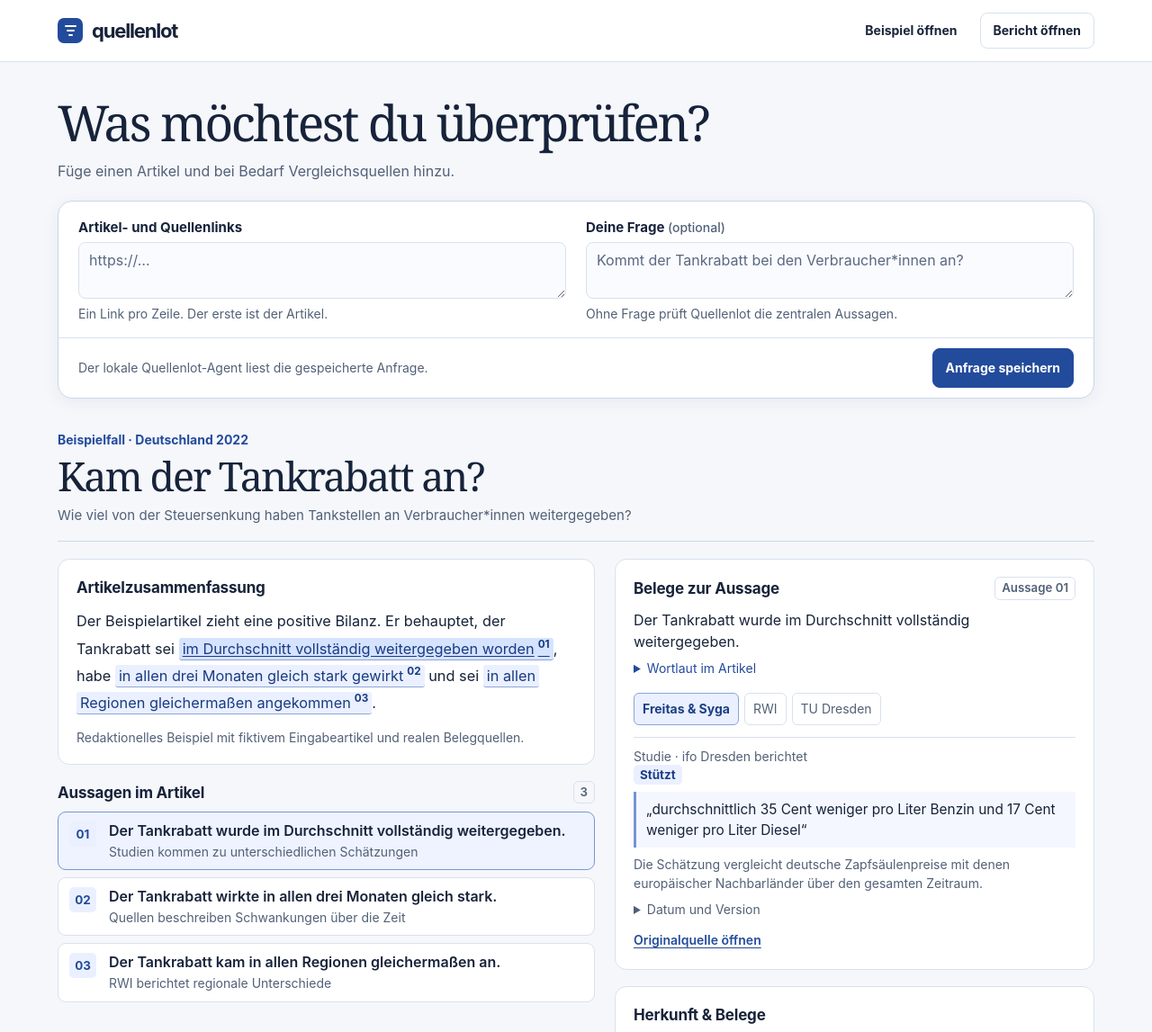
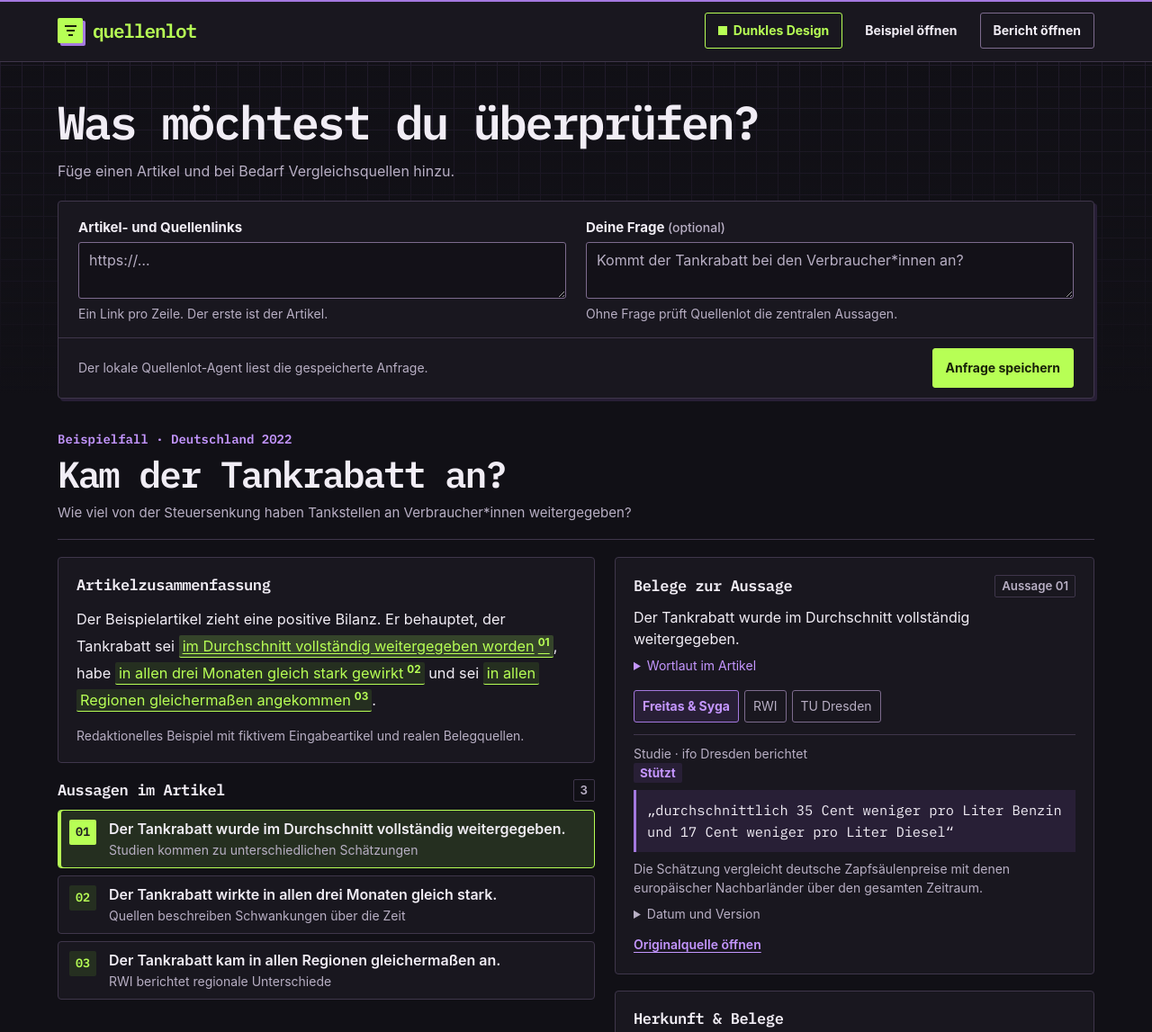
Before and after one commit to fragilepeach/quellenlot, a plain HTML site: page web/index.html in a window 1280 px wide. Shown: the top 1147 px of the page at 90% size. Drawn offline with Linux system fonts and the light colour scheme.

Commit message:
Add a retro dark theme to the Quellenlot GUI

```diff
--- a/web/index.html
+++ b/web/index.html
@@ -3,8 +3,9 @@
 <head>
   <meta charset="utf-8">
   <meta name="viewport" content="width=device-width, initial-scale=1">
-  <meta name="color-scheme" content="light">
+  <meta name="color-scheme" content="dark light">
   <title>Quellenlot · Artikel prüfen</title>
+  <script src="theme.js"></script>
   <link rel="stylesheet" href="styles.css">
   <script src="app.js" defer></script>
 </head>
@@ -14,6 +15,7 @@
     <div class="shell masthead-inner">
       <div class="brand"><span class="brand-mark" aria-hidden="true"><i></i><i></i><i></i></span>quellenlot</div>
       <div class="masthead-actions">
+        <button id="theme-toggle" class="outline-button theme-toggle" type="button" aria-pressed="true" hidden>Dunkles Design</button>
         <button id="demo" class="quiet-button" type="button">Beispiel öffnen</button>
         <button id="open-report" class="outline-button" type="button">Bericht öffnen</button>
         <input id="report-file" type="file" accept=".json,application/json" hidden>
--- a/web/styles.css
+++ b/web/styles.css
@@ -1,28 +1,89 @@
+@font-face {
+  font-family: 'IBM Plex Mono';
+  src: url('fonts/IBMPlexMono-Regular.woff2') format('woff2');
+  font-weight: 400;
+  font-display: swap;
+}
+
+@font-face {
+  font-family: 'IBM Plex Mono';
+  src: url('fonts/IBMPlexMono-SemiBold.woff2') format('woff2');
+  font-weight: 600;
+  font-display: swap;
+}
+
 :root {
+  color-scheme: dark;
   font-family: Inter, system-ui, sans-serif;
-  color: #17233a;
-  background: #f5f7fb;
+  color: var(--ink);
+  background: var(--page);
   font-synthesis: none;
-  --ink: #17233a;
-  --subtle: #526077;
-  --border: #d9e1ee;
-  --blue: #234b9b;
-  --blue-strong: #1d3f85;
-  --blue-pale: #eaf0ff;
-  --white: #fff;
+  --mono: 'IBM Plex Mono', ui-monospace, monospace;
+  --page: #111016;
+  --panel: #19171f;
+  --input: #131118;
+  --ink: #f1edf5;
+  --subtle: #b8afc4;
+  --border: #3f364b;
+  --control-border: #7d6b8e;
+  --grid: #211b2b;
+  --green: #b7ff55;
+  --green-wash: #252f20;
+  --green-hover: #35442a;
+  --purple: #c496ff;
+  --purple-line: #a478df;
+  --purple-wash: #281f36;
+  --error: #ffaaa3;
+  --error-wash: #391d27;
+  --caution: #f6d283;
+  --caution-wash: #392a1d;
+  --lime-fill: #b7ff55;
+  --lime-hover: #d3ff93;
+  --lime-ink: #182209;
+}
+
+:root[data-theme="light"] {
+  color-scheme: light;
+  --page: #f7f4fb;
+  --panel: #fffdff;
+  --input: #faf7fe;
+  --ink: #24202b;
+  --subtle: #5c5068;
+  --border: #d8cce4;
+  --control-border: #927da9;
+  --grid: #ece4f4;
+  --green: #385d17;
+  --green-wash: #edf6e5;
+  --green-hover: #e0f0d2;
+  --purple: #6632a7;
+  --purple-line: #8652be;
+  --purple-wash: #f1e8fb;
+  --error: #9d2f30;
+  --error-wash: #fbe9e9;
+  --caution: #6f4600;
+  --caution-wash: #fbefd7;
 }
 
 * { box-sizing: border-box; }
 [hidden] { display: none !important; }
-body { margin: 0; padding-bottom: 32px; }
+body {
+  margin: 0;
+  padding-bottom: 32px;
+  background-image:
+    linear-gradient(to bottom, transparent 68px, var(--page) 440px),
+    linear-gradient(var(--grid) 1px, transparent 1px),
+    linear-gradient(90deg, var(--grid) 1px, transparent 1px);
+  background-size: auto, 24px 24px, 24px 24px;
+}
 h1, h2, h3, p, blockquote { margin: 0; }
+h1, h2, h3, blockquote, q, .brand { font-family: var(--mono); }
 button, textarea { font: inherit; }
 button, summary { cursor: pointer; }
 button { color: inherit; }
-a { color: var(--blue); text-underline-offset: 0.19em; }
+a { color: var(--purple); text-underline-offset: 0.19em; }
 button:focus-visible, a:focus-visible, summary:focus-visible, textarea:focus-visible,
 [tabindex="-1"]:focus-visible {
-  outline: 3px solid #245bcc;
+  outline: 3px solid var(--purple);
   outline-offset: 4px;
 }
 
@@ -32,8 +93,8 @@ button:focus-visible, a:focus-visible, summary:focus-visible, textarea:focus-vis
   inset: 10px auto auto 10px;
   z-index: 2;
   padding: 12px;
-  color: var(--blue);
-  background: var(--white);
+  color: var(--purple);
+  background: var(--panel);
   transform: translateY(-200%);
 }
 .skip-link:focus { transform: none; }
@@ -45,9 +106,9 @@ button:focus-visible, a:focus-visible, summary:focus-visible, textarea:focus-vis
   clip-path: inset(50%);
   white-space: nowrap;
 }
-.masthead { background: var(--white); border-bottom: 1px solid var(--border); }
+.masthead { background: var(--panel); border-bottom: 1px solid var(--border); box-shadow: inset 0 2px var(--purple-line); }
 .masthead-inner { display: flex; justify-content: space-between; align-items: center; gap: 16px; min-height: 68px; }
-.brand { display: flex; align-items: center; gap: 10px; font-size: 1.38rem; font-weight: 750; letter-spacing: -0.055em; }
+.brand { display: flex; align-items: center; gap: 11px; color: var(--green); font-size: 1.32rem; font-weight: 600; letter-spacing: -0.055em; }
 .brand-mark {
   display: flex;
   flex-direction: column;
@@ -56,15 +117,16 @@ button:focus-visible, a:focus-visible, summary:focus-visible, textarea:focus-vis
   gap: 3px;
   width: 28px;
   height: 28px;
-  border-radius: 7px;
-  background: var(--blue);
+  border-radius: 2px;
+  background: var(--lime-fill);
+  box-shadow: 3px 3px var(--purple-line);
 }
-.brand-mark i { width: 13px; height: 2px; border-radius: 3px; background: var(--white); }
+.brand-mark i { width: 13px; height: 2px; background: var(--lime-ink); }
 .brand-mark i:nth-child(2) { width: 9px; }
 .brand-mark i:nth-child(3) { width: 5px; }
 .masthead-actions { display: flex; align-items: center; gap: 10px; }
 .quiet-button, .outline-button, .primary-button {
-  border-radius: 8px;
+  border-radius: 3px;
   min-height: 40px;
   padding: 8px 14px;
   font-size: 0.875rem;
@@ -72,26 +134,35 @@ button:focus-visible, a:focus-visible, summary:focus-visible, textarea:focus-vis
   font-weight: 670;
 }
 .quiet-button { border: 1px solid transparent; background: transparent; }
-.quiet-button:hover { background: var(--blue-pale); }
-.outline-button { border: 1px solid var(--border); background: var(--white); }
-.outline-button:hover { border-color: var(--blue); }
-.primary-button { border: 1px solid var(--blue); color: var(--white); background: var(--blue); min-height: 44px; }
-.primary-button:hover { background: var(--blue-strong); }
+.quiet-button:hover { background: var(--purple-wash); }
+.outline-button { border: 1px solid var(--control-border); background: var(--panel); }
+.outline-button:hover { border-color: var(--purple); }
+.primary-button { border: 1px solid var(--green); color: var(--lime-ink); background: var(--lime-fill); min-height: 44px; }
+.primary-button:hover { background: var(--lime-hover); }
+.theme-toggle::before {
+  content: '';
+  display: inline-block;
+  width: 8px;
+  height: 8px;
+  margin-inline-end: 7px;
+  border: 1px solid var(--subtle);
+}
+.theme-toggle[aria-pressed="true"] { color: var(--green); border-color: var(--green); }
+.theme-toggle[aria-pressed="true"]::before { background: currentColor; border-color: currentColor; }
 
 .intake { padding-top: 38px; }
 h1, h2 {
-  font-family: Georgia, 'Times New Roman', serif;
-  font-weight: 500;
+  font-weight: 600;
   letter-spacing: -0.045em;
   text-wrap: balance;
 }
-h1 { font-size: clamp(2.2rem, 4.3vw, 3.5rem); line-height: 1.07; }
+h1 { font-size: clamp(1.9rem, 4.3vw, 3.25rem); line-height: 1.13; }
 .intro { margin-block: 12px 21px; font-size: 1rem; line-height: 1.5; color: var(--subtle); }
 .composer {
-  border: 1px solid #cbd6ea;
-  border-radius: 16px;
-  background: var(--white);
-  box-shadow: 0 4px 18px #182b5210;
+  border: 1px solid var(--border);
+  border-radius: 4px;
+  background: var(--panel);
+  box-shadow: 3px 3px var(--purple-wash);
 }
 .composer-fields { display: grid; grid-template-columns: 1fr 1fr; gap: 22px; padding: 19px 22px 16px; }
 .field { min-width: 0; }
@@ -102,16 +173,16 @@ h1 { font-size: clamp(2.2rem, 4.3vw, 3.5rem); line-height: 1.07; }
   width: 100%;
   min-height: 63px;
   padding: 9px 11px;
-  border: 1px solid var(--border);
-  border-radius: 8px;
+  border: 1px solid var(--control-border);
+  border-radius: 3px;
   resize: vertical;
-  background: #f9fbff;
+  background: var(--input);
   color: var(--ink);
   font-size: 1rem;
   line-height: 1.35;
 }
-.field textarea::placeholder { color: #5b6880; opacity: 1; }
-.field textarea[aria-invalid="true"] { border-color: #a12727; }
+.field textarea::placeholder { color: var(--subtle); opacity: 1; }
+.field textarea[aria-invalid="true"] { border-color: var(--error); }
 .field-help, .composer-footer p, .file-feedback {
   font-size: 0.875rem;
   line-height: 1.4;
@@ -127,24 +198,24 @@ h1 { font-size: clamp(2.2rem, 4.3vw, 3.5rem); line-height: 1.07; }
   padding: 11px 22px;
 }
 .file-feedback:not(:empty) { margin-top: 12px; }
-.error { color: #a12727 !important; }
+.error { color: var(--error) !important; }
 
 .review { margin-top: 36px; }
-.case-heading { margin-bottom: 19px; padding-bottom: 18px; border-bottom: 1px solid #cdd8e8; }
-.case-meta { color: var(--blue); font-size: 0.875rem; font-weight: 720; line-height: 1.4; }
-h2 { font-size: clamp(1.95rem, 3.5vw, 2.8rem); line-height: 1.1; margin-top: 6px; overflow-wrap: anywhere; }
+.case-heading { margin-bottom: 19px; padding-bottom: 18px; border-bottom: 1px solid var(--border); }
+.case-meta { color: var(--purple); font: 600 0.875rem/1.4 var(--mono); }
+h2 { font-size: clamp(1.65rem, 3.5vw, 2.55rem); line-height: 1.15; margin-top: 6px; overflow-wrap: anywhere; }
 .case-question { margin-top: 8px; color: var(--subtle); font-size: 0.94rem; line-height: 1.45; overflow-wrap: anywhere; }
 .case-question:empty { display: none; }
 .workspace { display: grid; grid-template-columns: minmax(0, 1.12fr) minmax(0, 1fr); gap: 22px; align-items: start; }
 .reading, .inspection { display: grid; gap: 18px; min-width: 0; }
 .card {
   border: 1px solid var(--border);
-  background: var(--white);
-  border-radius: 13px;
+  background: var(--panel);
+  border-radius: 4px;
   padding: 19px 20px;
   min-width: 0;
 }
-h3 { font-size: 1.065rem; line-height: 1.35; font-weight: 735; letter-spacing: -0.012em; }
+h3 { font-size: 1.065rem; line-height: 1.35; font-weight: 600; letter-spacing: -0.025em; }
 .summary-text { margin-top: 11px; font-size: 1.02rem; line-height: 1.85; overflow-wrap: anywhere; }
 .summary-note, .graph-note, .empty-report { color: var(--subtle); font-size: 0.875rem; line-height: 1.5; }
 .summary-note { margin-top: 13px; }
@@ -152,24 +223,24 @@ h3 { font-size: 1.065rem; line-height: 1.35; font-weight: 735; letter-spacing: -
 .highlight {
   display: inline;
   border: 0;
-  border-bottom: 1px solid #8da5dd;
-  border-radius: 3px;
+  border-bottom: 1px solid var(--green);
+  border-radius: 2px;
   padding: 2px 4px;
-  background: var(--blue-pale);
-  color: #183b83;
+  background: var(--green-wash);
+  color: var(--green);
   text-decoration: underline;
   text-decoration-color: transparent;
   text-underline-offset: 0.15em;
   box-decoration-break: clone;
   -webkit-box-decoration-break: clone;
 }
-.highlight:hover, .highlight[aria-current="true"] { background: #d6e3ff; text-decoration-color: currentColor; }
+.highlight:hover, .highlight[aria-current="true"] { background: var(--green-hover); text-decoration-color: currentColor; }
 .highlight sup { padding-inline-start: 4px; font-weight: 750; font-size: 0.72em; vertical-align: super; line-height: 0; }
 .section-heading, .card-heading { display: flex; align-items: center; justify-content: space-between; gap: 10px; }
 .section-heading { margin-bottom: 9px; }
 .count {
   border: 1px solid var(--border);
-  border-radius: 6px;
+  border-radius: 2px;
   padding: 3px 7px;
   color: var(--subtle);
   font-size: 0.83rem;
@@ -186,60 +257,60 @@ h3 { font-size: 1.065rem; line-height: 1.35; font-weight: 735; letter-spacing: -
   width: 100%;
   min-height: 58px;
   padding: 10px 12px;
-  background: var(--white);
+  background: var(--panel);
   border: 1px solid var(--border);
-  border-radius: 9px;
+  border-radius: 4px;
   text-align: start;
   overflow-wrap: anywhere;
 }
-.claim-button:hover { border-color: #93aadd; }
-.claim-button[aria-pressed="true"] { background: #eef3ff; border-color: #7996d3; }
+.claim-button:hover { border-color: var(--green); }
+.claim-button[aria-pressed="true"] { background: var(--green-wash); border-color: var(--green); box-shadow: inset 3px 0 var(--green); }
 .claim-id {
   display: grid;
   place-items: center;
   width: 30px;
   min-height: 28px;
-  border-radius: 5px;
-  background: var(--blue-pale);
-  color: var(--blue);
-  font-size: 0.84rem;
-  font-weight: 750;
+  border-radius: 2px;
+  background: var(--green-wash);
+  color: var(--green);
+  font: 600 0.84rem/1 var(--mono);
 }
+.claim-button[aria-pressed="true"] .claim-id { background: var(--green); color: var(--panel); }
 .claim-label { display: block; font-weight: 630; line-height: 1.37; }
 .claim-status { display: block; color: var(--subtle); margin-top: 3px; font-size: 0.875rem; line-height: 1.3; }
 
 .claim-description { margin-top: 10px; line-height: 1.5; overflow-wrap: anywhere; }
-.article-excerpt { margin-top: 9px; font-size: 0.875rem; color: var(--blue); }
+.article-excerpt { margin-top: 9px; font-size: 0.875rem; color: var(--purple); }
 .article-excerpt summary, .source-metadata summary { min-height: 26px; width: fit-content; }
 .article-excerpt blockquote { margin: 5px 0 9px; }
 .source-controls { display: flex; flex-wrap: wrap; gap: 6px; margin-top: 10px; }
 .source-button {
-  border: 1px solid var(--border);
-  border-radius: 6px;
+  border: 1px solid var(--control-border);
+  border-radius: 3px;
   min-height: 36px;
   padding: 6px 9px;
   font-size: 0.875rem;
   line-height: 1.25;
   color: var(--subtle);
-  background: var(--white);
+  background: var(--panel);
   text-align: start;
   overflow-wrap: anywhere;
 }
-.source-button:hover { border-color: var(--blue); }
-.source-button[aria-pressed="true"] { border-color: #8ba4d8; background: var(--blue-pale); color: var(--blue-strong); font-weight: 680; }
+.source-button:hover { border-color: var(--purple); }
+.source-button[aria-pressed="true"] { border-color: var(--purple-line); background: var(--purple-wash); color: var(--purple); font-weight: 680; }
 .source-detail { margin-top: 13px; padding-top: 11px; border-top: 1px solid var(--border); overflow-wrap: anywhere; }
 .source-caption { display: flex; justify-content: space-between; align-items: baseline; gap: 8px; flex-wrap: wrap; }
 .source-type, .judgment-meta { font-size: 0.875rem; color: var(--subtle); line-height: 1.4; }
-.relation { color: var(--blue-strong); background: var(--blue-pale); font-size: 0.84rem; font-weight: 700; border-radius: 5px; padding: 3px 7px; }
-.relation[data-kind="contradicts"] { color: #8a351e; background: #faeae2; }
-.relation[data-kind="qualifies"] { color: #715000; background: #fff2cb; }
+.relation { color: var(--purple); background: var(--purple-wash); font-size: 0.84rem; font-weight: 700; border-radius: 2px; padding: 3px 7px; }
+.relation[data-kind="contradicts"] { color: var(--error); background: var(--error-wash); }
+.relation[data-kind="qualifies"] { color: var(--caution); background: var(--caution-wash); }
 .source-detail blockquote, .article-excerpt blockquote {
-  border-left: 3px solid #7694d6;
-  background: #f4f7ff;
-  padding: 8px 11px;
+  border-inline-start: 3px solid var(--purple-line);
+  background: var(--purple-wash);
+  padding: 10px 12px;
   color: var(--ink);
   font-size: 0.96rem;
-  line-height: 1.5;
+  line-height: 1.6;
 }
 .source-detail blockquote { margin-top: 8px; }
 .source-reason, .source-metadata, .source-link { font-size: 0.875rem; line-height: 1.5; }
@@ -253,37 +324,37 @@ h3 { font-size: 1.065rem; line-height: 1.35; font-weight: 735; letter-spacing: -
 .judgment + .judgment { border-top: 1px solid var(--border); margin-top: 12px; padding-top: 10px; }
 
 .graph { display: grid; gap: 0; margin-top: 13px; position: relative; }
-.graph-root { width: fit-content; max-width: 100%; border-radius: 7px; background: #eaf0ff; color: var(--blue-strong); padding: 7px 10px; font-weight: 740; font-size: 0.9rem; overflow-wrap: anywhere; }
+.graph-root { width: fit-content; max-width: 100%; border-radius: 2px; background: var(--purple-wash); color: var(--purple); padding: 7px 10px; font: 600 0.9rem/1.35 var(--mono); overflow-wrap: anywhere; }
 .graph-branches { list-style: none; padding: 0 0 0 12px; margin: 0; }
 .graph-branch { display: grid; grid-template-columns: minmax(70px, 0.8fr) minmax(0, 1.25fr); align-items: start; gap: 8px; position: relative; padding: 7px 0 0 16px; }
-.graph-branch::before { content: ''; position: absolute; top: 0; left: 0; bottom: 0; border-left: 1px solid #a2b3d9; }
+.graph-branch::before { content: ''; position: absolute; top: 0; left: 0; bottom: 0; border-left: 1px solid var(--purple-line); }
 .graph-branch:last-child::before { bottom: auto; height: 24px; }
-.graph-branch::after { content: ''; position: absolute; top: 23px; left: 0; width: 12px; border-bottom: 1px solid #a2b3d9; }
+.graph-branch::after { content: ''; position: absolute; top: 23px; left: 0; width: 12px; border-bottom: 1px solid var(--purple-line); }
 .graph-edge { padding-top: 7px; color: var(--subtle); font-size: 0.84rem; line-height: 1.35; overflow-wrap: anywhere; }
 .graph-node { width: 100%; }
 .graph-origin {
   grid-column: 2;
   display: grid;
   gap: 4px;
-  border-left: 1px solid #a2b3d9;
+  border-left: 1px solid var(--purple-line);
   margin: 0 0 0 10px;
   padding-left: 8px;
 }
 .graph-origin .graph-edge { padding-top: 0; }
 .graph-note { margin-top: 11px; }
-.empty-report { padding: 18px; border: 1px solid var(--border); border-radius: 10px; background: var(--white); }
+.empty-report { padding: 18px; border: 1px solid var(--border); border-radius: 4px; background: var(--panel); }
 .back-to-claim { display: none; }
 
 @media (max-width: 820px) {
   .shell { padding-inline: 24px; }
   .workspace { grid-template-columns: minmax(0, 1fr); }
   .inspection { scroll-margin-top: 12px; }
-  .back-to-claim { display: block; margin-top: 8px; padding-inline: 0; color: var(--blue); }
+  .back-to-claim { display: block; margin-top: 8px; padding-inline: 0; color: var(--purple); }
 }
 @media (max-width: 540px) {
   .shell { padding-inline: 16px; }
   .masthead-inner { flex-wrap: wrap; gap: 8px; padding-block: 9px; }
-  .masthead-actions { gap: 4px; }
+  .masthead-actions { flex-wrap: wrap; gap: 4px; }
   .quiet-button, .outline-button { padding-inline: 8px; }
   .intake { padding-top: 26px; }
   .composer-fields { grid-template-columns: minmax(0, 1fr); gap: 12px; padding-inline: 14px; }
--- /dev/null
+++ b/web/theme.js
@@ -0,0 +1,28 @@
+"use strict";
+
+{
+  const storageKey = "quellenlot-theme";
+  const root = document.documentElement;
+  try {
+    if (localStorage.getItem(storageKey) === "light") root.dataset.theme = "light";
+  } catch {
+    // The static page can still switch themes if storage is unavailable.
+  }
+
+  document.addEventListener("DOMContentLoaded", () => {
+    const toggle = document.getElementById("theme-toggle");
+    toggle.setAttribute("aria-pressed", String(root.dataset.theme !== "light"));
+    toggle.hidden = false;
+
+    toggle.addEventListener("click", () => {
+      const next = root.dataset.theme === "light" ? "dark" : "light";
+      root.dataset.theme = next;
+      toggle.setAttribute("aria-pressed", String(next === "dark"));
+      try {
+        localStorage.setItem(storageKey, next);
+      } catch {
+        // Keep the active theme for this page even without storage.
+      }
+    });
+  });
+}
```
Also changed, not shown: web/fonts/IBM-Plex-Mono-OFL.txt (added), web/fonts/IBMPlexMono-Regular.woff2 (added), web/fonts/IBMPlexMono-SemiBold.woff2 (added), 2 other files.
